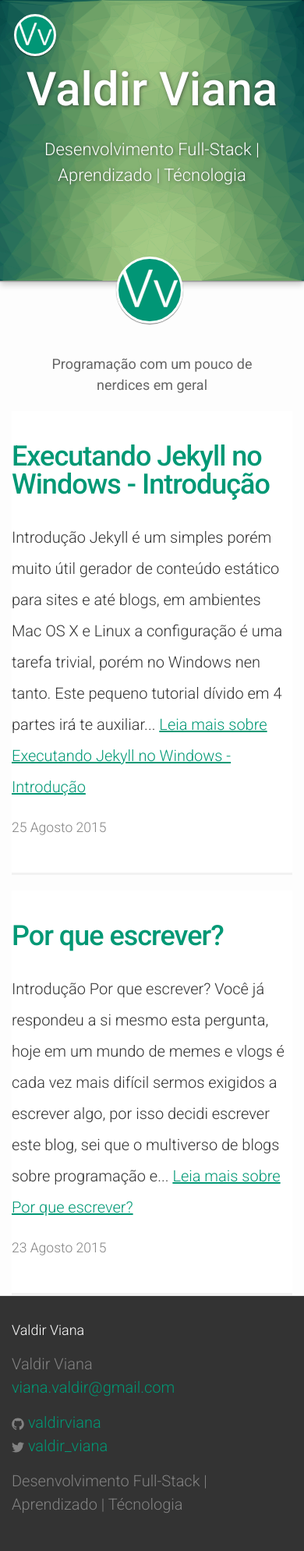
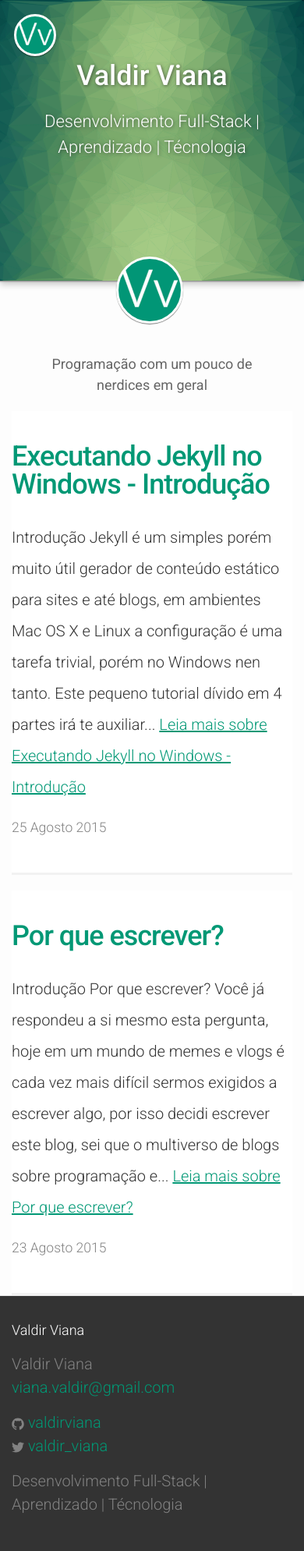
Before and after one commit to valdirviana/valdirviana.github.io, a Jekyll site: the page built from index.html, in a window 390 px wide. Shown: the whole page at 78% size. Built offline with Jekyll 4.4.1, drawn with Linux system fonts in a browser that asks for light colours.

Commit message:
Mobile text post

```diff
--- a/_sass/_valdirviana.scss
+++ b/_sass/_valdirviana.scss
@@ -179,18 +179,28 @@
     font-size: 60px;
     font-weight: 500;
         text-shadow: 1px 1px 4px rgba(34,34,34,0.6);
+
+             @include media-query($on-palm) {
+                   font-size: 36px;
+              }
       }
 
       .entry-date{
             color: white!important;
     text-shadow: 1px 1px 4px rgba(34, 34, 34, 0.6);
     font-size: 32px;
+
+    @include media-query($on-palm) {
+                   font-size: 28px;
+              }
       }
 
       .entry-reading-time{
             color: white!important;
     text-shadow: 1px 1px 4px rgba(34, 34, 34, 0.6);
     font-weight: 200;
+
+
       }
     }
 }
```
